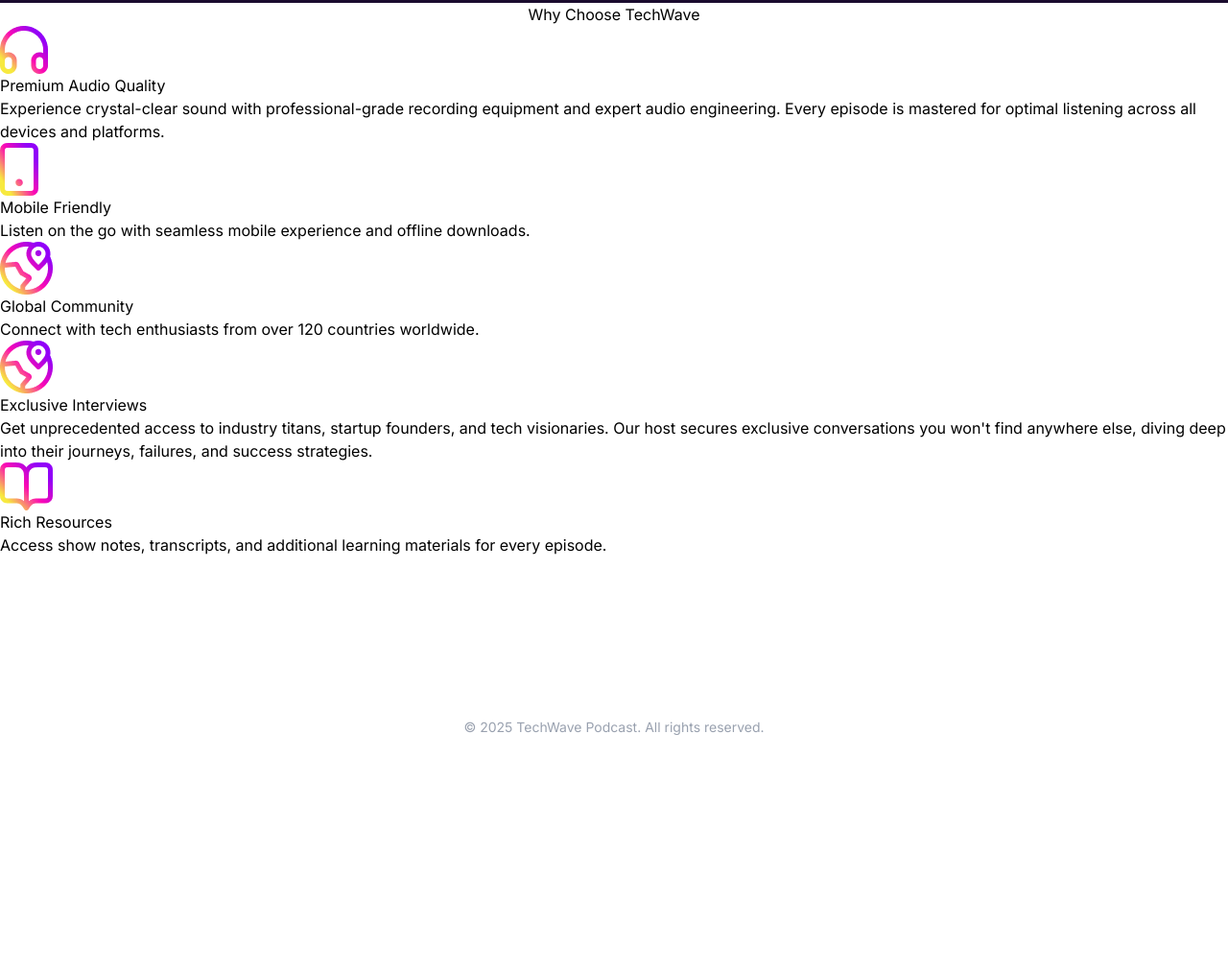
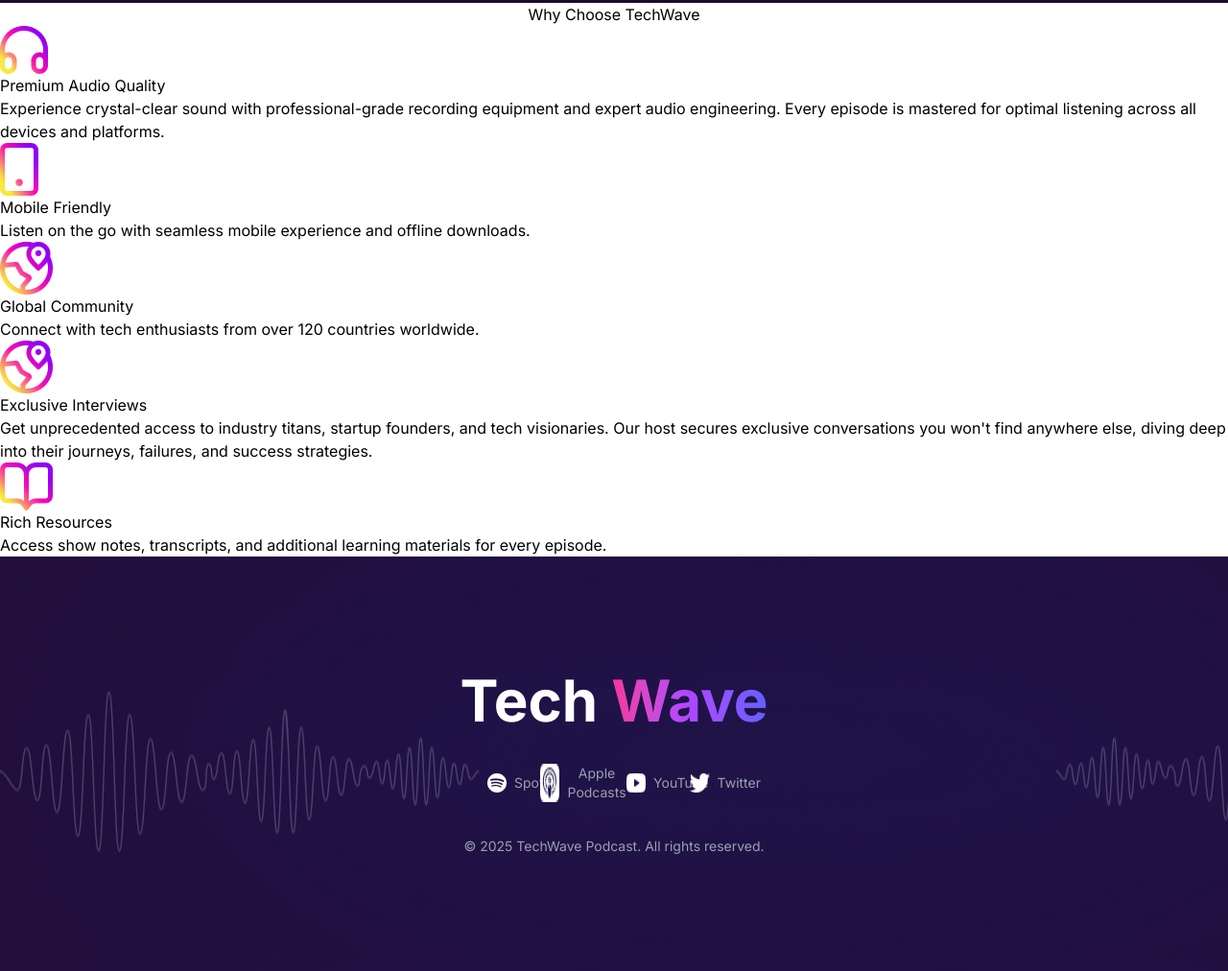
Before and after one commit to sadik111222/Assignment-2, a plain HTML site: page index.html in a window 1280 px wide. Shown: the part 1487-2499 px from the top of the page at 96% size. Before the commit the page ends 2295 px from the top, so only its background shows below. Drawn offline with nearby package versions, Linux system fonts and the light colour scheme.

Commit message:
footer section add

```diff
--- a/index.html
+++ b/index.html
@@ -175,13 +175,51 @@
             </div>
         </section>
 
+        <!-- -------Meet-the-Host------- -->
+        <!-- -------Meet-the-Host------- -->
+
 
 
 
     </main>
 
-    <footer class="mt-32 text-center py-10 text-gray-400 text-sm">
-        © 2025 TechWave Podcast. All rights reserved.
+
+    <!-- ---------footer-section--------- -->
+    <!-- ---------footer-section--------- -->
+
+    <footer class="bg-[url('./images/footer-bg.png')] py-[120px] text-center py-10 text-gray-400 text-sm">
+
+
+        <h3 class="text-6xl font-bold ">
+            <span class="text-white">Tech</span> <span class="bg-gradient-to-r from-pink-500 via-purple-500 to-indigo-500 bg-clip-text text-transparent ">Wave</span>
+        </h3>
+
+
+        <ul class="flex justify-between items-center  px-[508px] py-[36px]">
+
+            <li class="flex gap-[8px]">
+                <img src="./images/spotify.png" alt="">
+                <span>Spotify</span>
+            </li>
+
+            <li class="flex gap-[8px]">
+                <img src="./images/apple-podcast.png" alt="">
+                <span>Apple Podcasts</span>
+            </li>
+
+            <li class="flex gap-[8px]">
+                <img src="./images/youtube-podcast.png" alt="">
+                <span>YouTube</span>
+            </li>
+
+            <li class="flex gap-[8px]">
+                <img src="./images/twitter.png" alt="">
+                <span>Twitter</span>
+            </li>
+
+        </ul>
+
+        <h6>© 2025 TechWave Podcast. All rights reserved.</h6>
 
     </footer>
 
```
Also changed, not shown: 1 other file.
